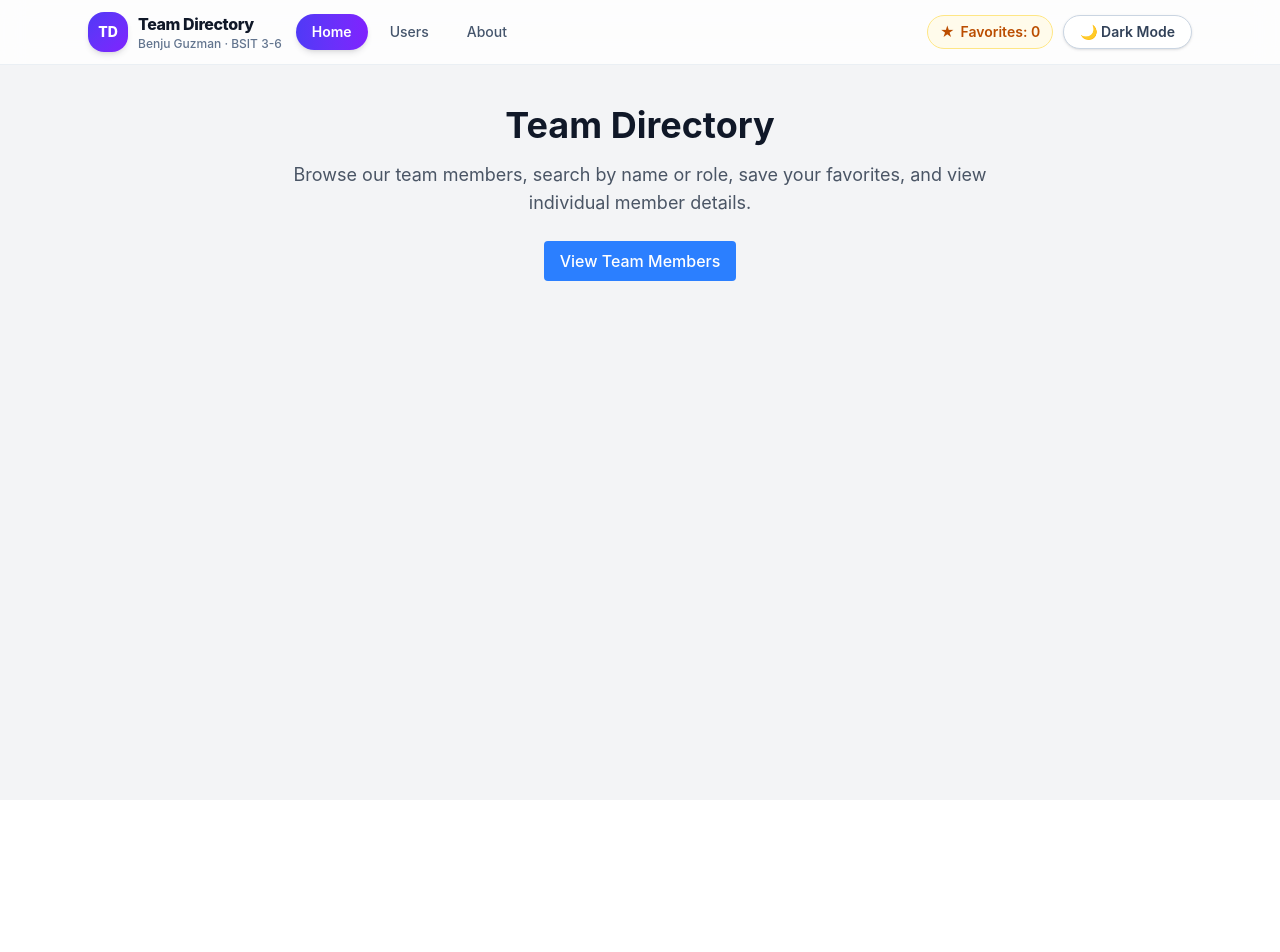
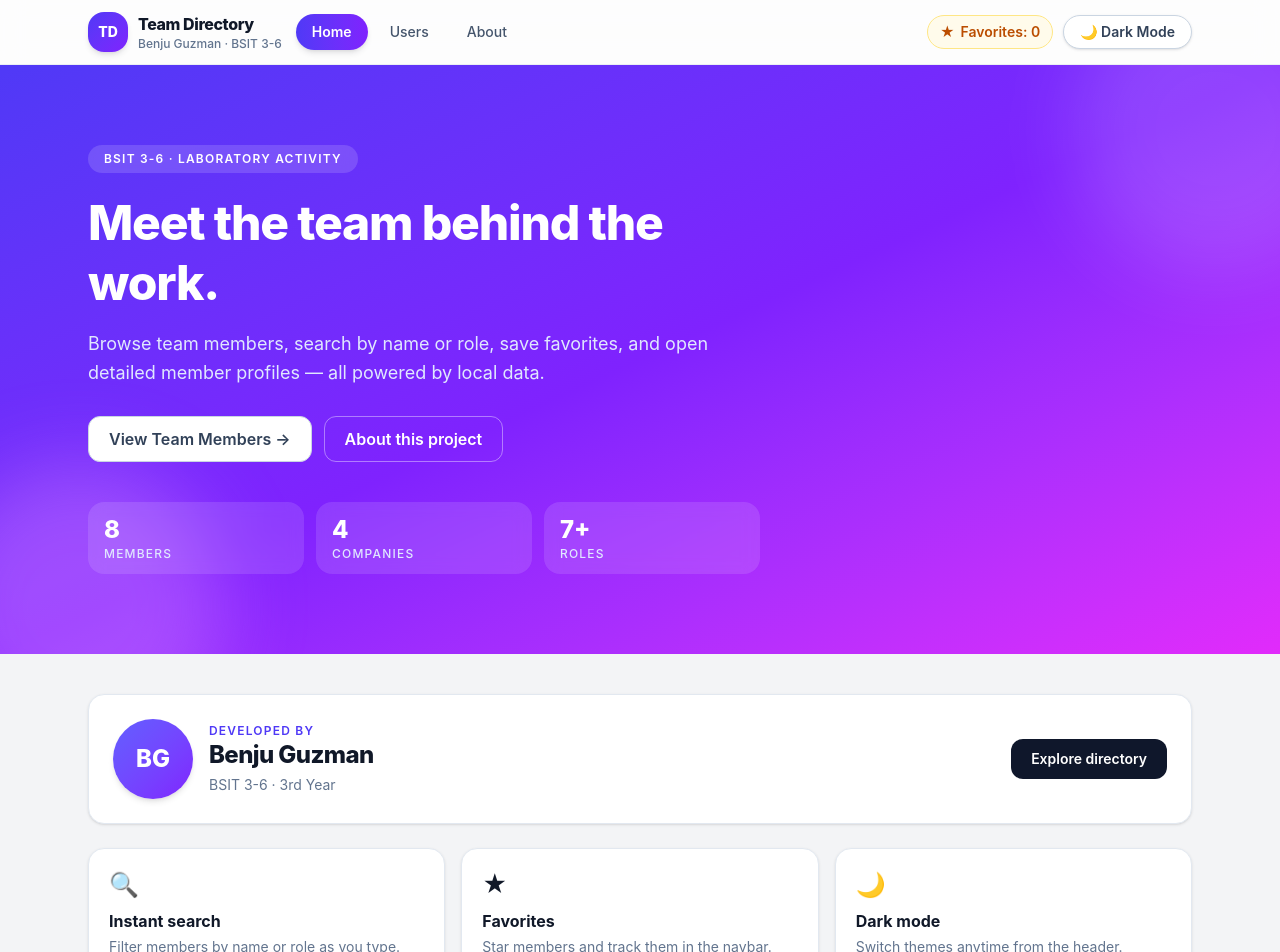
Before and after one commit to Shimizu019/team-directory-app, a React (Vite) app: page / in a window 1280 px wide. Shown: the top 952 px of the page. Before the commit the page ends 800 px from the top, so only its background shows below. Built offline with nearby package versions, Linux system fonts and the light colour scheme; the HTML template or start-up script is replaced by a standard one.

Commit message:
feat: redesign home page

```diff
--- a/src/components/Button.jsx
+++ b/src/components/Button.jsx
@@ -2,17 +2,22 @@ function Button({ label, onClick, variant = "primary", children, type = "button"
   let style = "";
 
   if (variant === "danger") {
-    style = "bg-red-500 hover:bg-red-600 text-white";
+    style =
+      "bg-rose-500 text-white shadow-sm hover:bg-rose-600 hover:shadow-md";
+  } else if (variant === "secondary") {
+    style =
+      "border border-slate-300 bg-white text-slate-700 hover:bg-slate-100 dark:border-slate-600 dark:bg-slate-800 dark:text-slate-200 dark:hover:bg-slate-700";
   } else {
     // primary (default)
-    style = "bg-blue-500 hover:bg-blue-600 text-white";
+    style =
+      "bg-gradient-to-r from-indigo-600 to-violet-600 text-white shadow-md hover:shadow-lg hover:brightness-110";
   }
 
   return (
     <button
       type={type}
       onClick={onClick}
-      className={`px-4 py-2 rounded font-medium transition ${style}`}
+      className={`rounded-xl px-5 py-2.5 font-semibold transition duration-200 active:scale-95 ${style}`}
     >
       {label}
       {children}
--- a/src/pages/Home.jsx
+++ b/src/pages/Home.jsx
@@ -1,5 +1,6 @@
 import { useEffect } from "react";
-import { useNavigate } from "react-router-dom";
+import { Link, useNavigate } from "react-router-dom";
+import Avatar from "../components/Avatar";
 import Button from "../components/Button";
 
 function Home() {
@@ -10,17 +11,100 @@ function Home() {
   }, []);
 
   return (
-    <div className="max-w-3xl mx-auto text-center py-10 px-4">
-      <h1 className="text-4xl font-bold mb-4">Team Directory</h1>
-      <p className="text-lg text-gray-600 dark:text-gray-300 mb-6">
-        Browse our team members, search by name or role, save your favorites,
-        and view individual member details.
-      </p>
-      <Button
-        label="View Team Members"
-        variant="primary"
-        onClick={() => navigate("/users")}
-      />
+    <div className="page-enter">
+      {/* Hero */}
+      <section className="relative overflow-hidden">
+        <div className="pointer-events-none absolute inset-0 bg-gradient-to-br from-indigo-600 via-violet-600 to-fuchsia-500" />
+        <div className="pointer-events-none absolute -right-20 -top-20 h-72 w-72 rounded-full bg-white/15 blur-2xl" />
+        <div className="pointer-events-none absolute -bottom-24 -left-16 h-72 w-72 rounded-full bg-fuchsia-300/30 blur-2xl" />
+        <div className="relative mx-auto max-w-6xl px-4 py-14 sm:px-6 sm:py-20">
+          <span className="inline-flex items-center gap-2 rounded-full bg-white/15 px-4 py-1.5 text-xs font-semibold uppercase tracking-widest text-white backdrop-blur">
+            BSIT 3-6 · Laboratory Activity
+          </span>
+          <h1 className="mt-5 max-w-2xl text-4xl font-extrabold leading-tight tracking-tight text-white sm:text-5xl">
+            Meet the team behind the work.
+          </h1>
+          <p className="mt-4 max-w-2xl text-base leading-relaxed text-indigo-100 sm:text-lg">
+            Browse team members, search by name or role, save favorites,
+            and open detailed member profiles — all powered by local data.
+          </p>
+          <div className="mt-7 flex flex-wrap gap-3">
+            <Button
+              label="View Team Members →"
+              variant="secondary"
+              onClick={() => navigate("/users")}
+            />
+            <Link
+              to="/about"
+              className="rounded-xl border border-white/40 px-5 py-2.5 font-semibold text-white transition hover:bg-white/10"
+            >
+              About this project
+            </Link>
+          </div>
+          {/* Stats */}
+          <div className="mt-10 grid max-w-2xl grid-cols-3 gap-3">
+            {[
+              ["8", "Members"],
+              ["4", "Companies"],
+              ["7+", "Roles"],
+            ].map(([value, label]) => (
+              <div
+                key={label}
+                className="rounded-2xl bg-white/12 px-4 py-3 text-white backdrop-blur"
+              >
+                <p className="text-2xl font-extrabold">{value}</p>
+                <p className="text-xs font-medium uppercase tracking-widest text-indigo-100">
+                  {label}
+                </p>
+              </div>
+            ))}
+          </div>
+        </div>
+      </section>
+
+      {/* Student identity */}
+      <section className="mx-auto max-w-6xl px-4 py-10 sm:px-6">
+        <div className="flex flex-col items-start gap-4 rounded-2xl border border-slate-200 bg-white p-6 shadow-sm dark:border-slate-700 dark:bg-slate-800 sm:flex-row sm:items-center">
+          <Avatar name="Benju Guzman" size="lg" />
+          <div className="flex-1">
+            <p className="text-xs font-semibold uppercase tracking-widest text-indigo-600 dark:text-indigo-400">
+              Developed by
+            </p>
+            <h2 className="text-2xl font-extrabold tracking-tight">
+              Benju Guzman
+            </h2>
+            <p className="mt-1 text-sm text-slate-500 dark:text-slate-400">
+              BSIT 3-6 · 3rd Year
+            </p>
+          </div>
+          <Link
+            to="/users"
+            className="rounded-xl bg-slate-900 px-5 py-2.5 text-sm font-semibold text-white transition hover:bg-indigo-600 dark:bg-indigo-600 dark:hover:bg-indigo-500"
+          >
+            Explore directory
+          </Link>
+        </div>
+
+        {/* Feature highlights */}
+        <div className="mt-6 grid gap-4 sm:grid-cols-3">
+          {[
+            ["🔍", "Instant search", "Filter members by name or role as you type."],
+            ["★", "Favorites", "Star members and track them in the navbar."],
+            ["🌙", "Dark mode", "Switch themes anytime from the header."],
+          ].map(([icon, title, text]) => (
+            <div
+              key={title}
+              className="rounded-2xl border border-slate-200 bg-white p-5 shadow-sm transition hover:-translate-y-0.5 hover:shadow-md dark:border-slate-700 dark:bg-slate-800"
+            >
+              <p className="text-2xl">{icon}</p>
+              <h3 className="mt-2 font-bold">{title}</h3>
+              <p className="mt-1 text-sm text-slate-500 dark:text-slate-400">
+                {text}
+              </p>
+            </div>
+          ))}
+        </div>
+      </section>
     </div>
   );
 }
```
